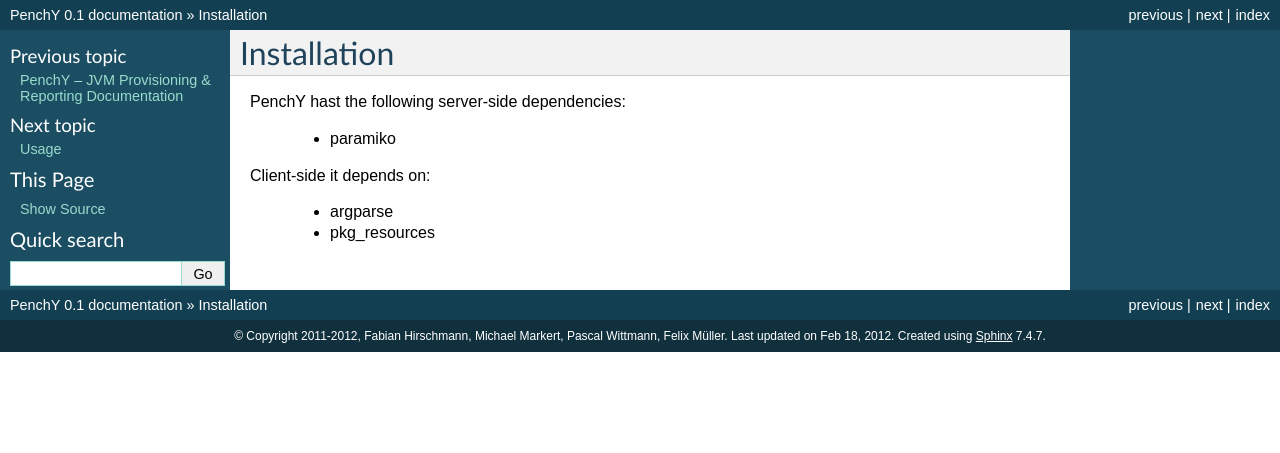
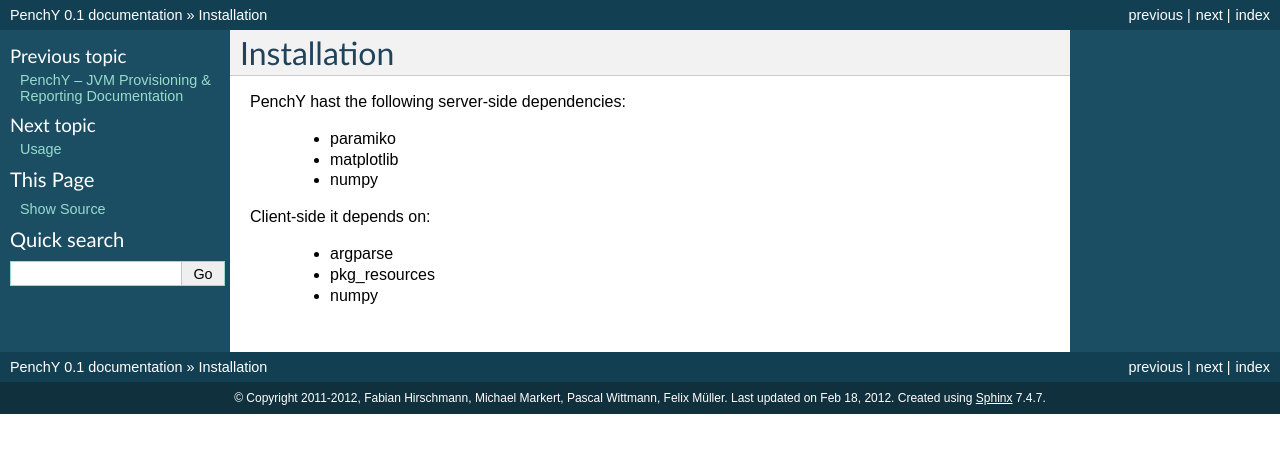
Before and after one commit to fhirschmann/penchy, a Sphinx documentation site: the page built from docs/installation.rst, in a window 1280 px wide. Shown: the top 453 px of the page. Built offline with Sphinx 7.4.7, drawn with Linux system fonts in a browser that asks for light colours; formulas are drawn with MathJax 3.

Commit message:
doc: extended dependency list

```diff
--- a/docs/installation.rst
+++ b/docs/installation.rst
@@ -5,8 +5,11 @@
 PenchY hast the following server-side dependencies:
 
  * paramiko
+ * matplotlib
+ * numpy
 
 Client-side it depends on:
 
  * argparse
  * pkg_resources
+ * numpy
```
